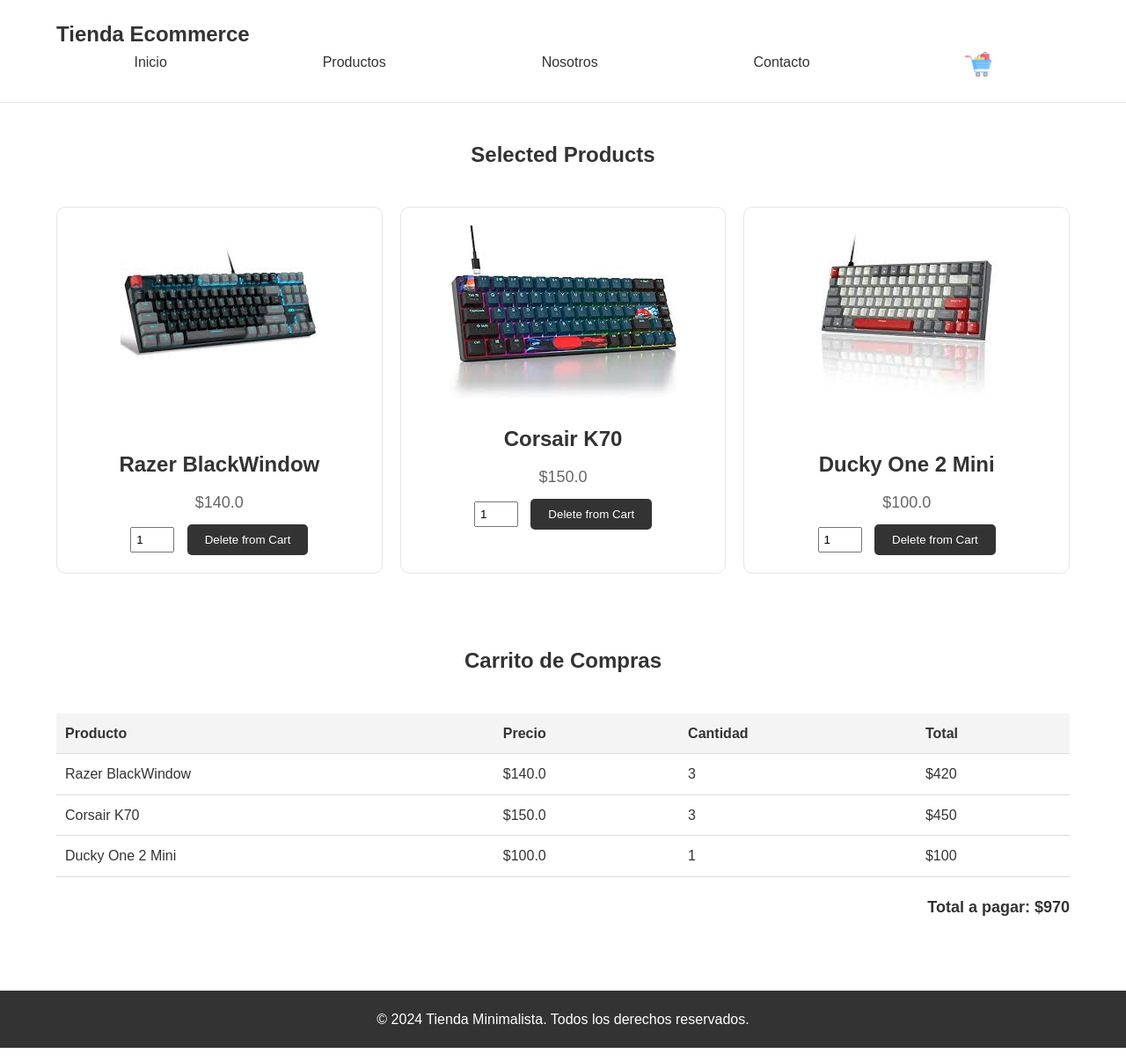
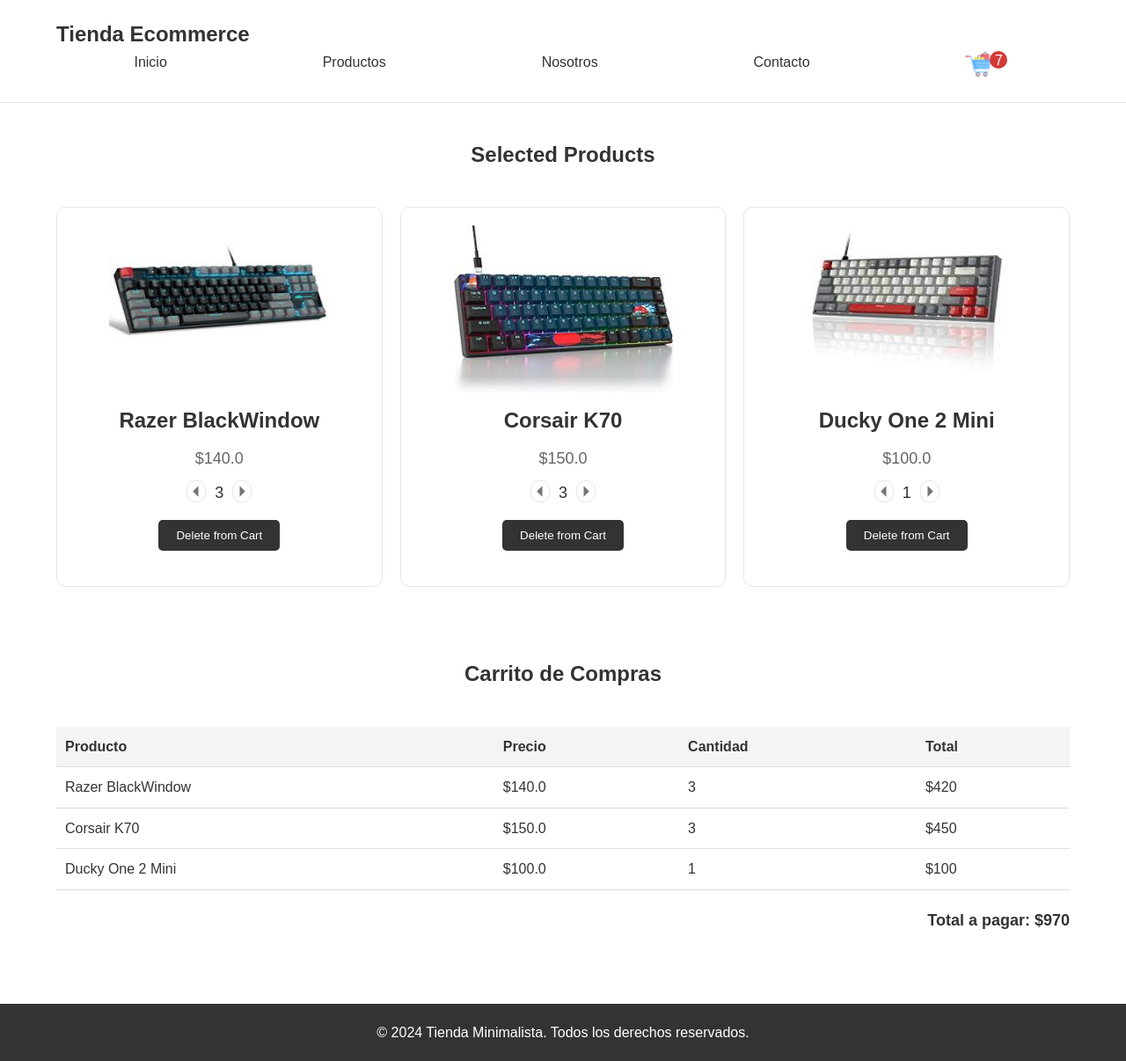
Before and after one commit to yosbelm/myEcommerce, a Django app: page /cart in a window 1280 px wide. Shown: the whole page at 88% size. Run offline with Django 5.2, Linux system fonts and the light colour scheme; a user stored in the database is signed in; data comes from the database, SQL or seed files in the repository; both versions use the stored data as it was after the commit.

Commit message:
added the notification in the shoping cart and the add and remove from the choosen items

```diff
--- /dev/null
+++ b/ecommerceApp/static/ecommerceApp/JS/ecomme_add.js
@@ -0,0 +1,39 @@
+console.log('hi')
+
+var updButtons = document.getElementsByClassName('update-cart')
+
+for(var i=0; i<updButtons.length; i++){
+    updButtons[i].addEventListener('click', function(){
+        var productId = this.dataset.product
+        var action = this.dataset.action
+        console.log(productId, '----------------', action)
+
+        console.log(usuario)
+        if(usuario == 'AnonymousUser'){
+            console.log('User is not authenticated')
+        }else{
+            updateUserOrder(productId, action)
+        }
+    })
+}
+
+function updateUserOrder(productId, action){
+    var url = 'updateitem'
+    console.log('Url****************', url)
+    fetch(url, {
+        method: "POST",
+        headers:{
+            'Content-Type': 'application/json',
+            'X-CSRFToken': csrftoken,
+        },
+        body: JSON.stringify({'productId': productId, 'action': action})
+    })
+
+    .then((response) =>{
+        return response.json();
+    })
+    .then((data) =>{
+        console.log('data:', data)
+        location.reload()
+    })
+}
--- a/ecommerceApp/templates/ecommerceApp/base.html
+++ b/ecommerceApp/templates/ecommerceApp/base.html
@@ -46,11 +46,22 @@
         .nav a {
             text-decoration: none;
             color: #333;
-            padding: 10px 20px;
+            padding: 0;
         }
         .nav a img{
             height: 30px;
-
+        }
+        .nav a p{
+            background-color: rgb(211, 57, 57);
+            color: white;
+            border-radius: 50%;
+            margin-left: 28px;
+            width: 20px;
+            height: 20px;
+            display: flex;
+            align-items: center;
+            justify-content: center;
+            position: absolute;
         }
         .footer {
             background: #333;
@@ -72,7 +83,12 @@
                     <li><a href="/">Productos</a></li>
                     <li><a href="#">Nosotros</a></li>
                     <li><a href="#">Contacto</a></li>
-                    <li><a href="{% url 'cart' %}"><img src="{%  static 'ecommerceApp/Images/carrito-de-compras.png' %}"></a></li>
+                    <li><a href="{% url 'cart' %}">
+                        <div>
+                            <p>{{cantidad_items}}</p>
+                        <img src="{%  static 'ecommerceApp/Images/carrito-de-compras.png' %}">
+                        </div>
+                    </a></li>
                 </ul>
             </nav>
         </div>
--- a/ecommerceApp/templates/ecommerceApp/cart.html
+++ b/ecommerceApp/templates/ecommerceApp/cart.html
@@ -4,24 +4,10 @@
 {% block content %}
 <style>
 
-        * {
-            margin: 0;
-            padding: 0;
-            box-sizing: border-box;
-        }
-
-        body {
-            font-family: Arial, sans-serif;
-            color: #333;
-            line-height: 1.6;
-        }
-
-
 
         .nav a {
             text-decoration: none;
             color: #333;
-            padding: 10px 20px;
         }
 
         .products, .cart {
@@ -43,6 +29,7 @@
         .product-item {
             background: #fff;
             padding: 20px;
+            padding-bottom: 40px;
             text-align: center;
             border: 1px solid #e6e6e6;
             border-radius: 10px;
@@ -53,13 +40,13 @@
         }
 
         .product-item img {
-            max-width: 100%;
-            height: auto;
+            width: 250px;
+            height: 190px;
             border-radius: 10px;
         }
 
         .product-item h3 {
-            margin: 20px 0 10px;
+            margin: 5px 0 10px;
             font-size: 24px;
         }
 
@@ -74,11 +61,11 @@
             margin-top: 10px;
         }
 
-        .product-item input[type="number"] {
+        /* .product-item input[type="number"] {
             width: 50px;
             padding: 5px;
             margin-right: 10px;
-        }
+        } */
 
         .product-item button {
             padding: 10px 20px;
@@ -93,7 +80,30 @@
         .product-item button:hover {
             background: #555;
         }
+        .arrow{
+            display: flex;
+            justify-content: center;
+        }
+        .arrow img{
+            height: 25px;
+            width: 22px;
+            padding: 0;
+            margin: 0;
+            margin-bottom: 10px;
+            border: 1px solid #e6e6e6;
+        }
+        .update-cart:hover{
+            transform: translateY(2px);
 
+        }
+
+        .arrow div{
+            width: 30px;
+            height: 45px;
+            margin: 0px;
+            padding: 0px;
+            font-size: 18px;
+        }
         .cart table {
             width: 100%;
             border-collapse: collapse;
@@ -117,6 +127,27 @@
         }
 
 </style>
+<script type="text/javascript">
+    var usuario = '{{ usuario }}';
+
+    function getCookie(name) {
+        var cookieValue = null;
+        if (document.cookie && document.cookie !== '') {
+            var cookies = document.cookie.split(';');
+            for (var i = 0; i < cookies.length; i++) {
+                const cookie = cookies[i].trim();
+                // Does this cookie string begin with the name we want?
+                if (cookie.substring(0, name.length + 1) === (name + '=')) {
+                    cookieValue = decodeURIComponent(cookie.substring(name.length + 1));
+                    break;
+                }
+            }
+        }
+        return cookieValue;
+    }
+
+    var csrftoken = getCookie('csrftoken');
+</script>
 <body>
 
     <main>
@@ -130,7 +161,12 @@
                         <h3>{{i.name}}</h3>
                         <p>${{i.price}}</p>
                         <form method="POST">
-                            <input type="number" name="quantity" value="1" min="1">
+                            <div class="arrow">
+                                <img class="update-cart" data-product="{{i.id}}" data-action="remove" src="{% static 'ecommerceApp/Images/calendar-arrow-left.svg' %}" alt="">
+                                <div>{{i.quantity}}</div>
+                                <img class="update-cart" data-product="{{i.id}}" data-action="add" src="{% static 'ecommerceApp/Images/calendar-arrow-right.svg' %}" alt="">
+                            </div>
+
                             <a href="{% url 'dlete_item' i.idd %}">
                             <button type="button" onclick="">Delete from Cart</button>
                             </a>
@@ -169,7 +205,7 @@
             </div>
         </section>
     </main>
- <script type="text/javascript">
+ <script type="text/javascript" src="{% static 'ecommerceApp/JS/ecomme_add.js' %}">
 
 
 
--- a/ecommerceApp/urls.py
+++ b/ecommerceApp/urls.py
@@ -10,6 +10,8 @@
     path('signin', views.signin, name='signin'),
     path('signup', views.create_user, name='signup'),
     path('dlete_item/<int:id>', views.delete_item, name='dlete_item'),
+    path('updateitem', views.updateItem, name='updateitem'),
+
 ]
 
 if settings.DEBUG:
--- a/ecommerceApp/views.py
+++ b/ecommerceApp/views.py
@@ -1,12 +1,46 @@
 from django.shortcuts import render, redirect
 from .models import *
+from django.http import JsonResponse
+import json
+
 
 # Create your views here.
 def productItem(request):
     productos = Product.objects.all()
+    user_name = request.user
+    usuario = request.user.id
 
-    context = {'productos': productos}
+    order = Order.objects.get(customer=usuario)
+    prod = OrderItem.objects.filter(order=order)
+    items_data = []
+    cantidad_items = 0
+    for item in prod:
+        items_data.append({
+            'quantity': item.quentity,
+        })
+
+    for i in items_data:
+        cantidad = i['quantity']
+        cantidad_items += cantidad
+
+    print(usuario)
+    print(order)
+    print(prod)
+    print(items_data)
+    print(cantidad_items)
+    context = {'productos': productos,
+               'user_name': user_name,
+               'cantidad_items': cantidad_items,
+               }
     return render(request, 'ecommerceApp/ecomm.html', context)
+
+
+def cantid(request):
+    cantidad = OrderItem.objects.all()
+    print(cantidad)
+    print('0000000000000000000000000000000000000000000000000000000000')
+    context = {}
+    return render(request, 'ecommerceApp/base.html', context)
 
 
 def signin(request):
@@ -16,6 +50,7 @@
     return render(request, 'ecommerceApp/signup.html')
 
 def cart(request):
+    usuario = request.user.id
     customer = request.user.customer
     try:
         order = Order.objects.get(customer=customer, completed=False)
@@ -31,7 +66,8 @@
             'price': product.price,
             'image_url': product.imageURL,
             'quantity': item.quentity,
-            'idd': item.id
+            'idd': item.id,
+            'id': product.id
         })
 
     total = 0
@@ -53,14 +89,24 @@
             'cantidad': cantidad,
             'tot': tot
         })
+    cantidad_items = 0
+    for i in compras_list:
+        cantidad = i['cantidad']
+        cantidad_items += cantidad
+
+
     print('----------------------------------')
-    print(compras_list)
+    print(items_data)
     print('----------------------------------')
+    print(items)
+
     context = {
         'order': order,
         'items': items_data,
         'total': total,
         'compras_list': compras_list,
+        'cantidad_items' : cantidad_items,
+        'usuario': usuario,
     }
     return render(request, 'ecommerceApp/cart.html', context)
 
@@ -70,3 +116,31 @@
     print(item.id)
     item.delete()
     return redirect('cart')
+
+def updateItem(request):
+    try:
+        data = json.loads(request.body)
+        productId = data['productId']
+        action = data['action']
+        print(productId)
+        print(action)
+
+        customer = request.user.customer
+        product = Product.objects.get(id=productId)
+        order, created = Order.objects.get_or_create(customer = customer)
+        orderItem, created = OrderItem.objects.get_or_create(order=order, product=product)
+
+        if action == 'add':
+            orderItem.quentity = (orderItem.quentity + 1)
+        elif action == 'remove':
+            orderItem.quentity = (orderItem.quentity - 1)
+
+        orderItem.save()
+
+        if orderItem.quentity <= 0:
+            orderItem.delete()
+
+
+        return JsonResponse('Hiiiii', safe=False)
+    except:
+        return JsonResponse('Hi there', safe=False)
```
Also changed, not shown: ecommerceApp/templates/ecommerceApp/ecomm.html (+27 -3 lines), db.sqlite3, ecommerceApp/static/ecommerceApp/Images/calendar-arrow-left.svg (added), ecommerceApp/static/ecommerceApp/Images/calendar-arrow-right.svg (added).
